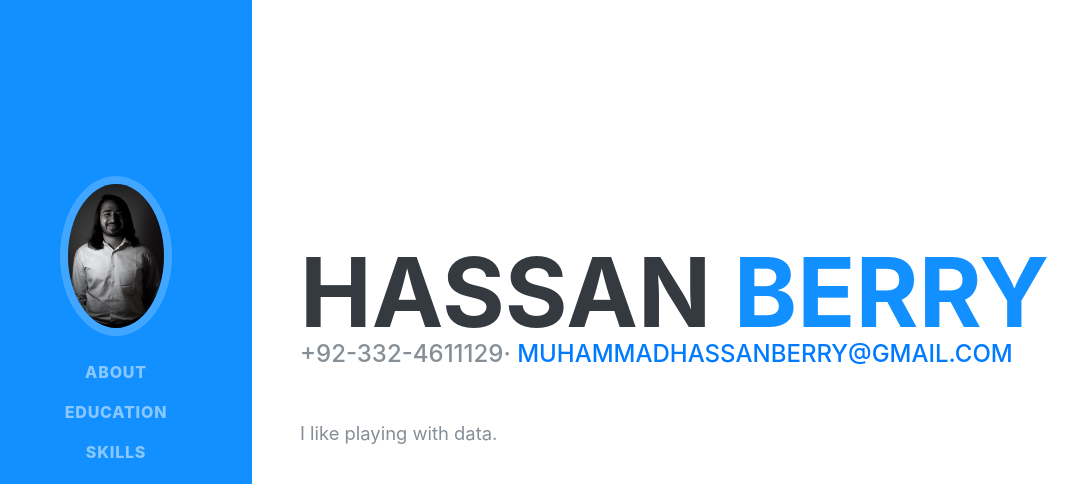
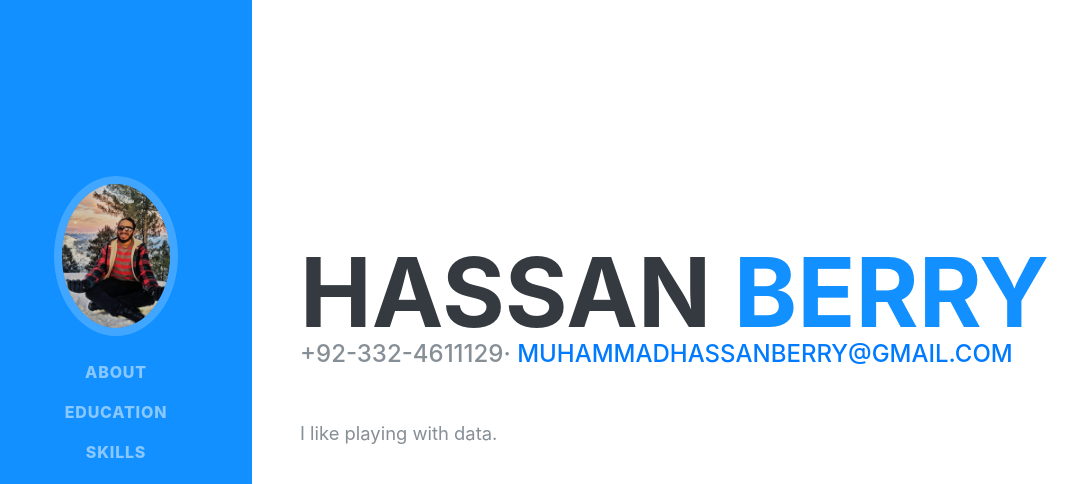
Before and after one commit to HassanBerry/HassanBerry.github.io, a plain HTML site: page index.html in a window 1280 px wide. Shown: the top 484 px of the page, without its empty margins (20-1098 px from the left). Drawn offline with Linux system fonts and the light colour scheme; a web font is replaced by a local one.

Commit message:
Update index.html
Updated Picture

```diff
--- a/index.html
+++ b/index.html
@@ -29,7 +29,7 @@
     <a class="navbar-brand js-scroll-trigger" href="#page-top">
       <span class="d-block d-lg-none">Hassan Berry</span>
       <span class="d-none d-lg-block">
-        <img class="img-fluid img-profile rounded-circle mx-auto mb-2" src="img/testt.jpg" alt="">
+        <img class="img-fluid img-profile rounded-circle mx-auto mb-2" src="img/profile2.jpeg" alt="">
       </span>
     </a>
     <button class="navbar-toggler" type="button" data-toggle="collapse" data-target="#navbarSupportedContent" aria-controls="navbarSupportedContent" aria-expanded="false" aria-label="Toggle navigation">
```
